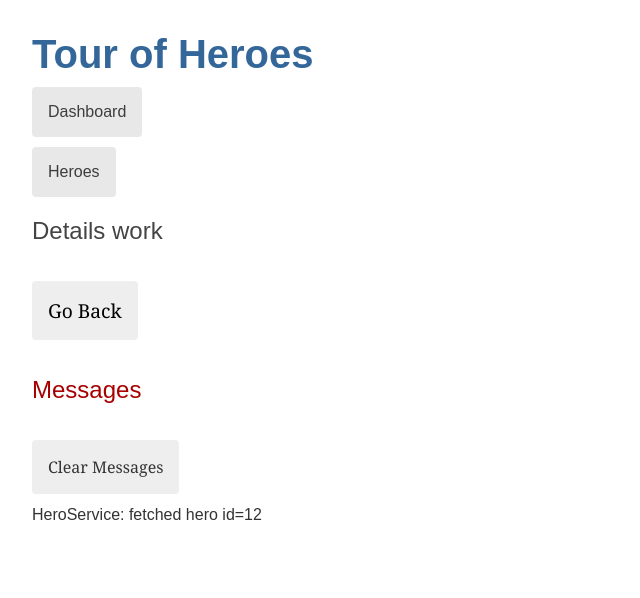
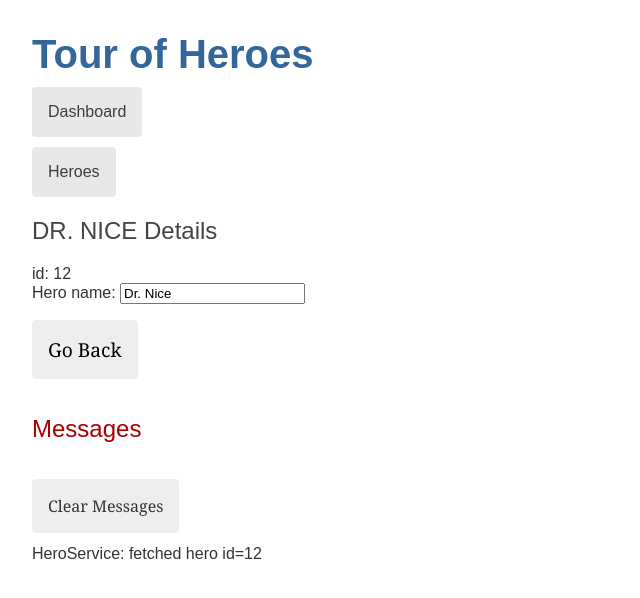
Before and after one commit to ajay09/tour-of-heroes, an Angular app: page /detail/12 in a window 1280 px wide. Shown: the top 598 px of the page, without its empty margins (0-640 px from the left). Built offline with nearby package versions, Linux system fonts and the light colour scheme.

Commit message:
Part-5 completed

```diff
--- a/src/app/hero-detail/hero-detail.component.html
+++ b/src/app/hero-detail/hero-detail.component.html
@@ -1,4 +1,3 @@
-<h2>Details work</h2>
 <div *ngIf="hero">
     <h2>{{hero.name | uppercase}} Details</h2>
     <div>id: {{hero.id}}</div>
--- a/src/app/hero.service.ts
+++ b/src/app/hero.service.ts
@@ -17,7 +17,7 @@ export class HeroService {
   }
 
   getHero(id: Number): Observable<Hero> {
-    const hero = HEROES.find((h) => {h.id === id;})!;
+    const hero = HEROES.find((h) => {return h.id === id;})!;
     this.messageService.add(`HeroService: fetched hero id=${id}`);
     return of(hero);
   }
```
